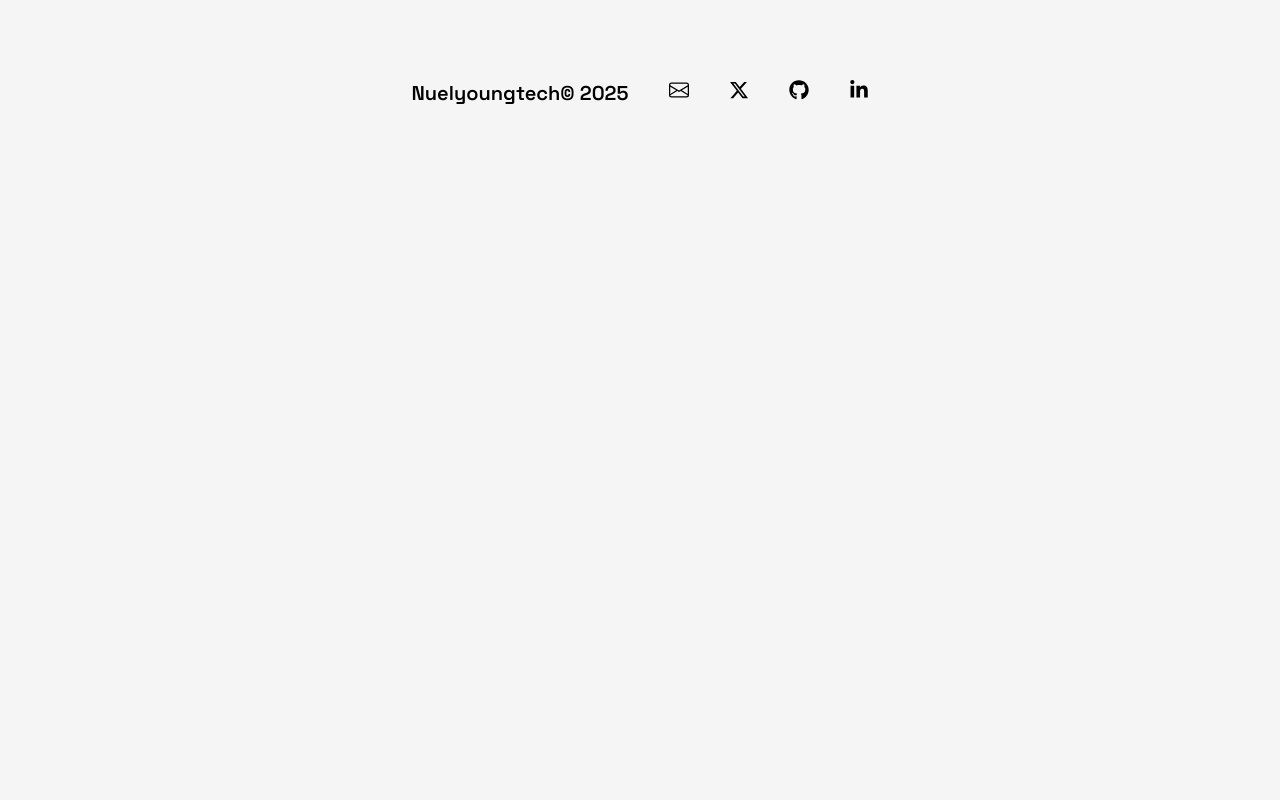
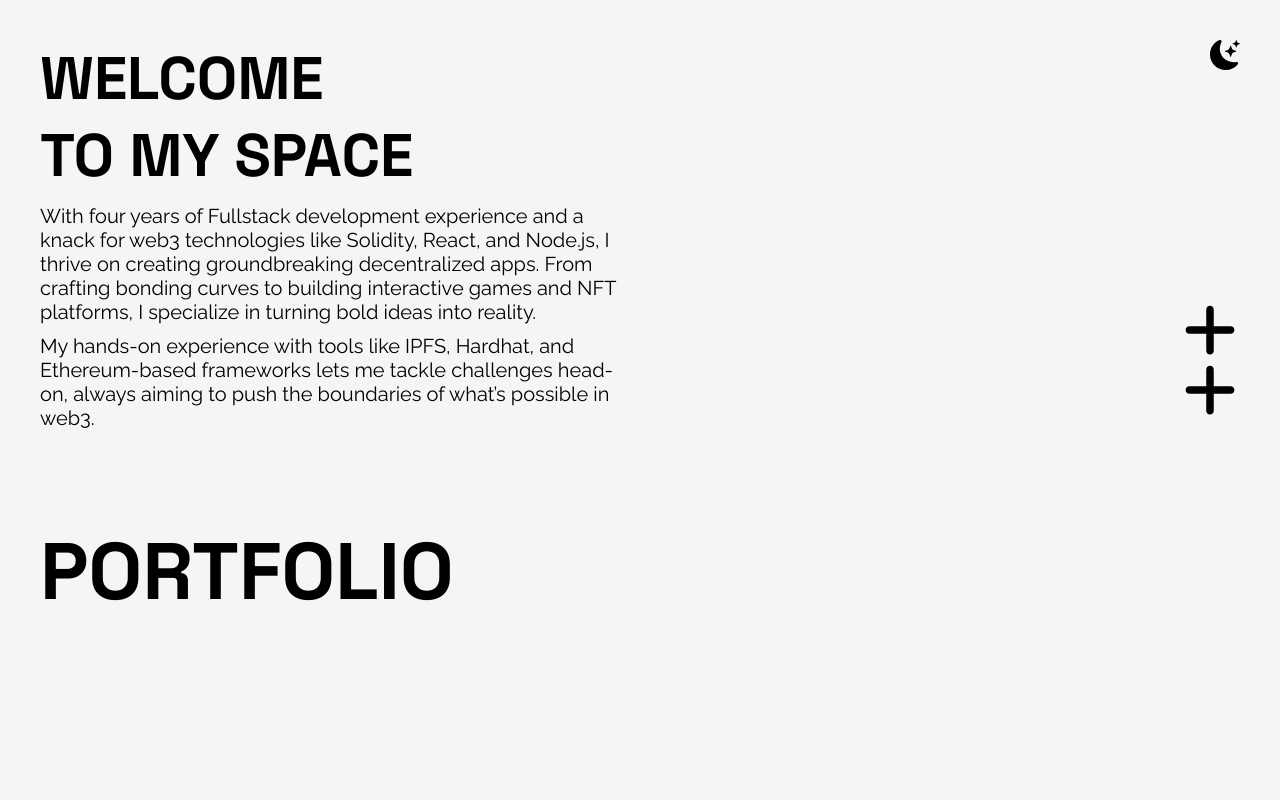
Before and after one commit to nuex001/Mine, a React (Vite) app: page /Daoprj in a window 1280 px wide. Before the commit this address had no page. Shown: the top 800 px of the page. Built offline with nearby package versions, Linux system fonts and the light colour scheme.

Commit message:
Worked on the route

```diff
--- a/src/App.jsx
+++ b/src/App.jsx
@@ -11,7 +11,7 @@ function App() {
     <div className="container">
       <ScrollToTop/>
       <Routes>
-        <Route exact path="/" element={<Home/>}/>
+        <Route exact path="/*" element={<Home/>}/>
         {/* <Route exact path="/project/:id" element={<Project/>}/>
         <Route exact path="/Daoprj" element={<Daoprj/>}/>
         <Route exact path="/memes" element={<Memes/>}/>
```
